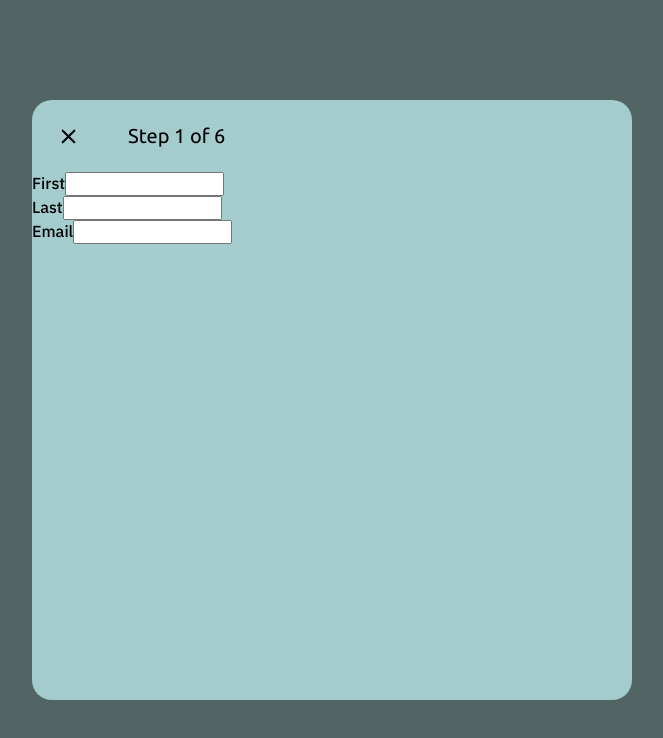
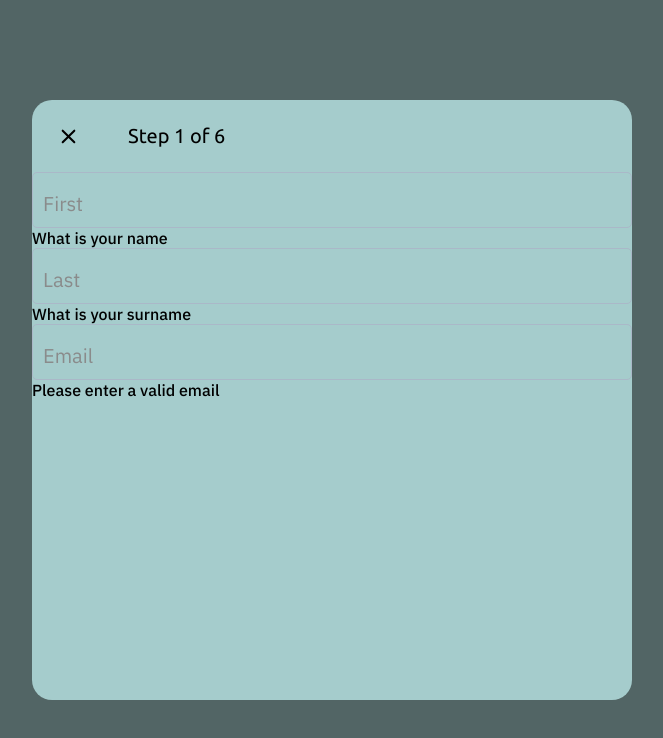
Before and after one commit to Kribbz0r/TwitterFrontend, a React (Create React App) app: page / in a window 1280 px wide. Both pictures are taken after a click on the element 376 px from the left and 136 px from the top of the page. Shown: the top 738 px of the page, without its empty margins (308-971 px from the left). Built offline with nearby package versions, Linux system fonts and the light colour scheme.

Commit message:
adds ValidatedInputs and apply it to form, and sets up/change some styling

```diff
--- a/src/App.tsx
+++ b/src/App.tsx
@@ -10,7 +10,7 @@ const theme: Theme = {
         blue: '#1DA1F2',
         black: '#14171a',
         darkGray: '#657786',
-        gray: '#AAB8C2',
+        gray: '#8a8b8b',
         lightGray: '#AAB8C8',
         white: '#F5F8FA',
         error: 'red'
--- /dev/null
+++ b/src/components/validatedInput/ValidatedInput.tsx
@@ -0,0 +1,64 @@
+import React, { useState, useEffect } from 'react'
+import { ValidatedImputState } from '../../features/utils/GlogalInterfaces';
+import { StyledInputBox, StyledInputLabel } from './StyledInput'
+import './validatedInput.css'
+
+
+interface ValidatedUserInputProps {
+    name: string;
+    label: string;
+    errorMessage: string;
+    validator(value: string): boolean;
+    changeValue(e: React.ChangeEvent<HTMLInputElement>): void;
+    attributes?: Record<string, string | number | boolean>;
+}
+
+export const ValidatedInput: React.FC<ValidatedUserInputProps> = ({ changeValue, errorMessage, label, name, validator, attributes }) => {
+
+    const [validatedState, setValidatedState] = useState<ValidatedImputState>({
+        active: false,
+        valid: true,
+        typedIn: false,
+        labelActive: false,
+        labelColor: "gray",
+        value: ""
+    });
+
+    const focus = (errorMessage: React.FocusEvent<HTMLInputElement>): void => {
+
+        setValidatedState({
+            ...validatedState,
+            active: !validatedState?.active
+        })
+    }
+
+    const updateValue = (e: React.ChangeEvent<HTMLInputElement>): void => {
+        setValidatedState({
+            ...validatedState,
+            typedIn: true,
+            value: e.target.value
+        });
+        changeValue(e)
+    }
+
+
+    return (
+        <div>
+            <div className='validatedInput'>
+                <StyledInputBox active={validatedState.active} valid={validatedState.valid}>
+                    <StyledInputLabel color={validatedState.labelColor} active={validatedState.labelActive} valid={validatedState.valid}>
+                        {label}
+                    </StyledInputLabel>
+                    <input className='validatedInputValue'
+                        onFocus={focus}
+                        onBlur={focus}
+                        onChange={updateValue}
+                        {...attributes} />
+
+                </StyledInputBox>
+                <span>{errorMessage}</span>
+            </div>
+
+        </div>
+    )
+}
--- /dev/null
+++ b/src/components/validatedInput/validatedInput.css
@@ -0,0 +1,23 @@
+.validatedInput {
+    height: fit-content;
+    width: 100%;
+}
+
+.validatedInputValue {
+    position: absolute;
+    bottom: 5px;
+    left: 10px;
+    width: 90%;
+    line-height: 26px;
+    font-size: 24px;
+    font-weight: 300;
+    background-color: rgba(256, 256, 256, 0);
+    border: none;
+    padding: 0;
+    z-index: 4;
+}
+
+.validatedInputValue:focus {
+    outline: none;
+    border: none;
+}
--- a/src/features/register/components/registerModal/forms/FormOne.tsx
+++ b/src/features/register/components/registerModal/forms/FormOne.tsx
@@ -1,5 +1,6 @@
 import React, { useState, useEffect } from 'react'
 import { TextInput } from '../../../../../components/textInput/TextInput'
+import { ValidatedInput } from '../../../../../components/validatedInput/ValidatedInput';
 import './formOne.css'
 
 interface FormOneState {
@@ -31,9 +32,10 @@ export const FormOne: React.FC = () => {
     return (
         <div className='registerStepOneContainer'>
             <div className='registerStepOneContent'>
-                <TextInput name={"firstName"} label={'First'} errorMessage={'Enter your name, please'} onChange={updateUser} />
-                <TextInput name={"lastName"} label={'Last'} errorMessage={'Enter your surname, please'} onChange={updateUser} />
-                <TextInput name={"email"} label={'Email'} errorMessage={'Enter your email, please'} onChange={updateUser} />
+                <ValidatedInput name={"firstName"} label={"First"} errorMessage='What is your name' changeValue={updateUser} validator={() => true}></ValidatedInput>
+                <ValidatedInput name={"lastName"} label={"Last"} errorMessage='What is your surname' changeValue={updateUser} validator={() => true}></ValidatedInput>
+                <ValidatedInput name={"email"} label={"Email"} errorMessage='Please enter a valid email' changeValue={updateUser} validator={() => true}></ValidatedInput>
+
             </div>
 
         </div>
--- a/src/features/utils/DeterminStyleUtils.tsx
+++ b/src/features/utils/DeterminStyleUtils.tsx
@@ -1,5 +1,5 @@
 import { act } from "react";
-import { StyledInputBox } from "../../components/validInput/ValidInput";
+import { StyledInputBox } from "../../components/validatedInput/StyledInput";
 import { StyledInputProps } from "./GlogalInterfaces";
 
 export const determinStyledInputBorder = (props: StyledInputProps): string => {
@@ -15,7 +15,7 @@ export const determinStyledInputBorder = (props: StyledInputProps): string => {
     }
 
     if (active && valid) {
-        `2px solid ${theme.colors.blue}`
+        return `2px solid ${theme.colors.blue}`;
     }
 
     if (active && !valid) {
@@ -38,5 +38,5 @@ export const determineLabelColor = (props: StyledInputProps): string => {
     }
 
 
-    return theme.colors.lightGray;
+    return theme.colors.gray;
 }
```
Also changed, not shown: src/features/utils/GlogalInterfaces.tsx (+9 -0 lines), src/components/validatedInput/StyledInput.tsx (renamed from src/components/validInput/ValidInput.tsx).
